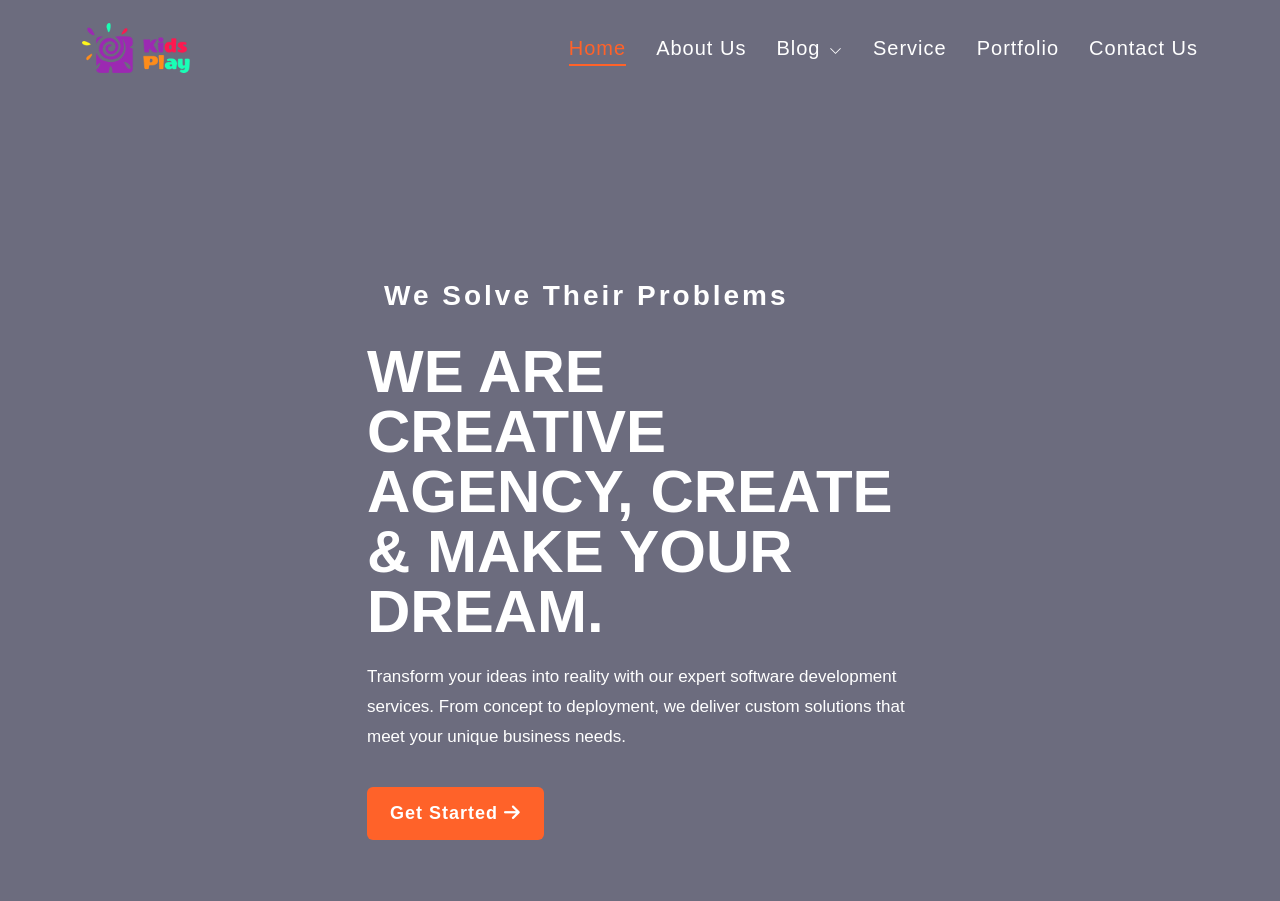
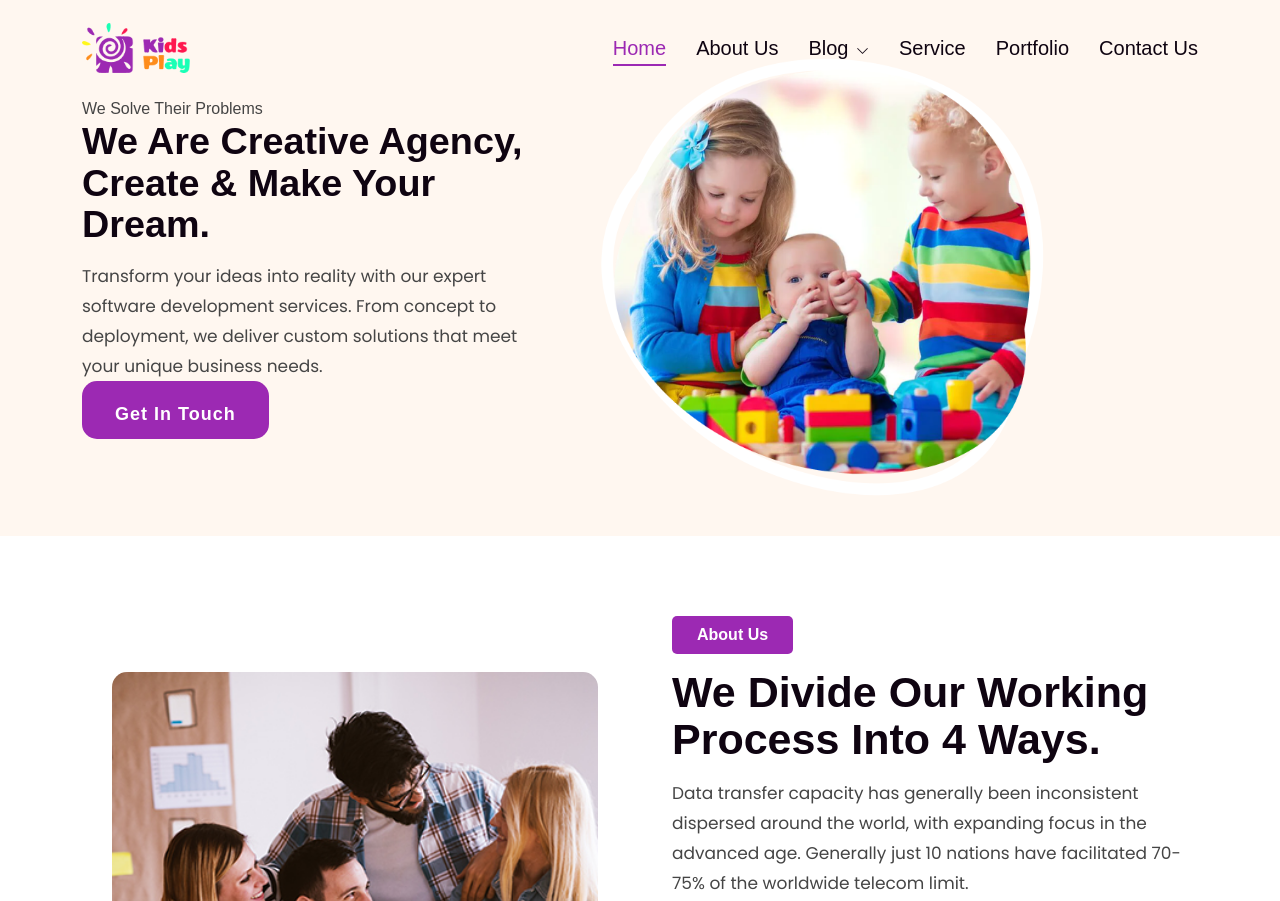
Before and after one commit to rubayatrifat/Kids, a website: page src/index.html in a window 1280 px wide. Shown: the top 901 px of the page. Drawn offline with Linux system fonts and the light colour scheme; a web font is replaced by a local one.

Commit message:
Header Done

```diff
--- a/src/assets/sass/abstracts/_variable.scss
+++ b/src/assets/sass/abstracts/_variable.scss
@@ -6,8 +6,8 @@
 /*================ Css Variables Start ===============*/
   :root {
     /* === Font Family === */
-    --heading-font: 'Teko', sans-serif;
-    --body-font: 'Rubik', sans-serif;
+    --heading-font: 'Baloo Tammudu 2', sans-serif;
+    --body-font: 'Poppins', sans-serif;
 
     /* === TypoGraphy ===*/
     --heading-one: clamp(1.5rem, 2.8vw + 1rem, 3.75rem); //Min:24px - Max:60px
@@ -28,9 +28,9 @@
     --light: var(--light-h) var(--light-s) var(--light-l);
 
     /*== Black Color ==*/
-    --black-h: 0;
-    --black-s: 0%;
-    --black-l: 0%;
+    --black-h: 291;
+    --black-s: 62%;
+    --black-l: 4%;
     --black: var(--black-h) var(--black-s) var(--black-l);
 
     --heading-color: var(--black);
@@ -69,9 +69,9 @@
     // --base-s: 91%;
     // --base-l: 62%;
 
-    --base-h: 16;
-    --base-s: 100%;
-    --base-l: 58%;
+    --base-h: 290;
+    --base-s: 63%;
+    --base-l: 43%;
     --base: var(--base-h) var(--base-s) var(--base-l);
     /*== Base Darken ==*/
     --base-d-100: var(--base-h) var(--base-s) calc(var(--base-l) - var(--base-l) * 0.1);
--- a/src/assets/sass/components/_button.scss
+++ b/src/assets/sass/components/_button.scss
@@ -15,8 +15,8 @@ button {
       }
       color: hsl(var(--white));
       font-weight: 400;
-      padding: 12px 22px;
-      border-radius: 6px;
+      padding: 19px 32px 10px 32px;
+      border-radius: 15px;
       position: relative;
       z-index: 1;
       text-align: center;
--- a/src/assets/sass/layout/_header.scss
+++ b/src/assets/sass/layout/_header.scss
@@ -124,10 +124,9 @@
         .nav-link{
             font-weight: 500;
             font-size: 20px;
-            color: hsl(var(--white)) !important;
+            color: hsl(var(--black)) !important;
             padding: 33px 0;
             position: relative;
-            letter-spacing: 1px;
             cursor: pointer;
             text-transform: capitalize;
             &.active {
--- a/src/assets/sass/pages/home/_banner.scss
+++ /dev/null
@@ -1,230 +0,0 @@
-/*============= Banner area start  =============*/
-.banner-section {
-    position: relative;
-    .banner-effect  {
-        content: "";
-        position: absolute;
-        width: 283px;
-        height: 330px;
-        background:  hsl(var(--base));
-        opacity: 0.8;
-        filter: blur(80px);
-        border-radius: 1% 50% 50% 0%;
-        z-index: -1;
-        @include sm-screen {
-           width: 183px;
-            height: 230px;
-        }
-        @include xsm-screen {
-           width: 120px;
-            height: 160px;
-        }
-        &.shape-1 {
-            top: 0%;
-            left: 4%;
-        }
-        &.shape-2 {
-            bottom: 0%;
-            right: 0%;
-        }
-        @include  msm-screen {
-            top: 15%;
-        }
-    }
-}
-
-
-.banner-section {
-    position: relative;
-    z-index: 1;
-    padding: 270px 0 210px;
-    overflow: hidden;
-    &::after {
-        content: "";
-        position: absolute;
-        height: 100%;
-        width: 100%;
-        background: hsl(var(--dark));
-        top: 0;
-        left: 0;
-        opacity: .6;
-        z-index: -1;
-    }
-    @include lg-screen {
-        padding: 230px 0 160px;
-    }
-    @include md-screen {
-        padding: 140px 0 150px;
-    }
-    @include sm-screen {
-        padding: 140px 0 140px;
-    }
-    @include xsm-screen {
-         padding: 95px 0 90px;
-    }
-}
-
-.banner-left{
-    &__content {
-        span {
-            font-size: 28px;
-            font-weight: 600;
-            padding: 5px 17px;
-            color: hsl(var(--white));
-            border-radius: 5px;
-            display: inline-block;
-            margin-bottom: 20px;
-            letter-spacing: 3px;
-            // -webkit-background-clip: text;
-            // -webkit-text-fill-color: transparent;
-            @include sm-screen {
-                font-size: 18px;
-           }
-            @include xsm-screen {
-                font-size: 16px;
-           }
-        }
-        h2 {
-            font-size: 63px;
-            text-transform: uppercase;
-            margin-bottom: 20px;
-            font-weight: 800;
-            color: hsl(var(--white));
-            line-height: 1;
-             @include xl-screen {
-                font-size: 60px;
-            }
-            @include sm-screen {
-                font-size: 50px;
-            }
-            @include xxsm-screen {
-                font-size: 38px;
-            }
-            .animate-shape {
-                position: relative;
-                width: 100%;
-                top: 0;
-                position: absolute;
-                left: 0;
-                @include sm-screen {
-                  width: 65%;
-                }
-                img {
-                position: absolute;
-                top: 50px;
-                left: 50%;
-                transform: translateX(-50%);
-                z-index: -1;
-                -webkit-animation: section-animation 3s infinite;
-                animation: section-animation 3s infinite;
-                }
-            }
-            span {
-                color: hsl(var(--base));
-                background-image: linear-gradient(to right,  hsl(var(--base)) 0%,  hsl(var(--base-light)) 100%);
-                // -webkit-background-clip: text;
-                // -webkit-text-fill-color: transparent;
-            }
-        }
-        p {
-            margin-bottom: 35px;
-            color: hsl(var(--white));
-        }
-        .btn {
-            color: hsl(var(--white));
-            &:hover {
-                color: hsl(var(--base));
-            }
-            @include md-screen {
-                padding: 12px 15px;
-            }
-            @include xxsm-screen {
-                padding: 8px 10px;
-            }
-        }
-    }
-}
-
-.experience-text {
-    width: auto;
-    top: -43px;
-    background-image:  hsl(var(--base));
-    padding: 15px 20px;
-    position: absolute;
-    left: 50%;
-    border-radius: var(--border-radius);
-    border-radius: var(--border-radius);
-    border: 5px solid hsl(var(--white)/.5);
-    @include msm-screen {
-        padding: 10px;
-    }
-    h4 {
-        font-size: 45px;
-        text-align: center;
-        color: hsl(var(--white));
-        margin-bottom: 0;
-        font-weight:700;
-    }
-    span {
-        color: hsl(var(--white));
-        font-weight: 600;
-        font-size: 13px;
-    }
-
-}
-
-.banner-right-wrap {
-    text-align: right;
-    position: relative;
-    margin-left: 30px;
-    background: linear-gradient(43.32deg, hsl(var(--base-two)/.5) 14.73%, hsl(var(--base)/.5) 86.35%, hsl(var(--base)/.5) 86.35%);
-    padding: 40px;
-    border-radius: 20px 80px 20px;
-    @include md-screen {
-        margin-left: 0;
-        margin-top: 40px;
-    }
-    .round-shape-1 {
-        position: absolute;
-        width: 71px;
-        right: 8%;
-        top: 20%;
-    }
-    .octagon-shape-1 {
-        position: absolute;
-        left: -50px;
-        width: 70px;
-        top: 80px;
-        @include md-screen {
-            left: 121px;
-            width: 70px;
-            top: -99px;
-        }
-        @include sm-screen {
-            left: 57%;
-            top: -73px;
-            width: 50px;
-        }
-    }
-}
-
-@keyframes section-animation {
-    0% {
-        width: 0;
-    }
-
-    15% {
-        width: 50%;
-    }
-    85% {
-        opacity: 1;
-    }
-    90% {
-        width: 50%;
-        opacity: 0;
-    }
-    100% {
-        width: 0;
-        opacity: 0;
-    }
-  }
--- a/src/index.html
+++ b/src/index.html
@@ -141,22 +141,27 @@
 
 <!--========================== Banner Section Start ==========================-->
 <!-- bg-img -->
-<section class="banner-section bg-img" style="background-image: url(assets/images/banner/banner-bg.png);">
-  <div class="container">
-      <div class="row gy-4 align-items-center justify-content-center">
-          <div class="col-lg-6">
+  <section class="banner-section bg-img" style="background-image: url(assets/images/banner/banner-bg.png);">
+    <div class="container">
+        <div class="row align-items-center">
+            <div class="col-xl-5">
                 <div class="banner-left__content">
                   <span class="subtitle">We Solve Their Problems</span>
                     <h2>We Are Creative Agency, Create & Make Your Dream.</h2>
                     <p>Transform your ideas into reality with our expert software development services. From concept to deployment, we deliver custom solutions that meet your unique business needs.</p>
-                    <a href="contact.html" class="btn btn--base me-2 mb-2">
-                      Get Started <i class="fa-sharp fa-solid fa-arrow-right"></i>
+                    <a href="contact.html" class="btn btn--base">
+                      Get in touch
                     </a>
                 </div>
             </div>
-      </div>
-  </div>
-</section>
+            <div class="col-xl-6">
+                <div class="kis-img">
+                    <img src="assets/images/banner/kids.png">
+                </div>
+            </div>
+        </div>
+    </div>
+  </section>
 <!--========================== Banner Section End ==========================-->
 
 <!--========================== About Section Start ==========================-->
```
Also changed, not shown: src/html/partials/_banner.html (+14 -9 lines), src/assets/css/main.css, src/assets/images/banner/kids.png (added), 1 other file.
